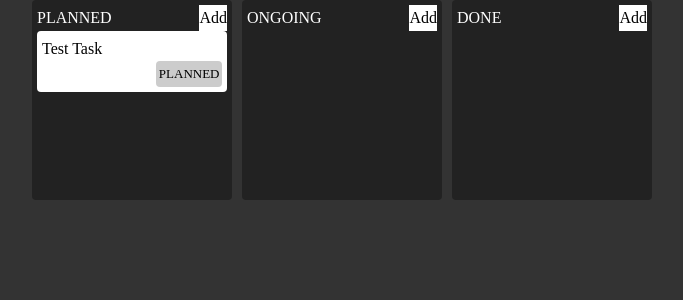
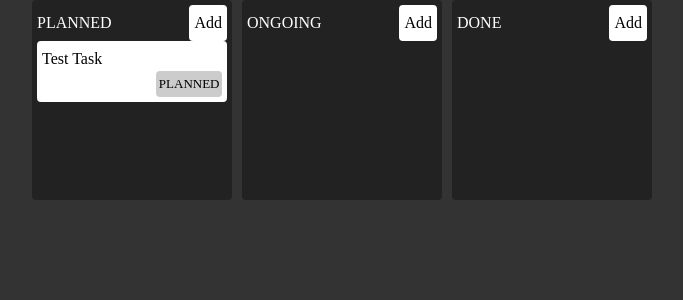
Before and after one commit to esteemayo/kaban-zustand, a React (Vite) app: page / in a window 1280 px wide. Shown: the top 300 px of the page, without its empty margins (298-981 px from the left). Built offline with nearby package versions, Linux system fonts and the light colour scheme.

Commit message:
fix: add css styling

```diff
--- a/src/components/column/Column.css
+++ b/src/components/column/Column.css
@@ -16,6 +16,8 @@
 
 .title-wrapper button {
   all: unset;
+  padding: 0.5rem;
   background-color: var(--clr-white);
   color: var(--clr-black);
+  border-radius: 4px;
 }
```
